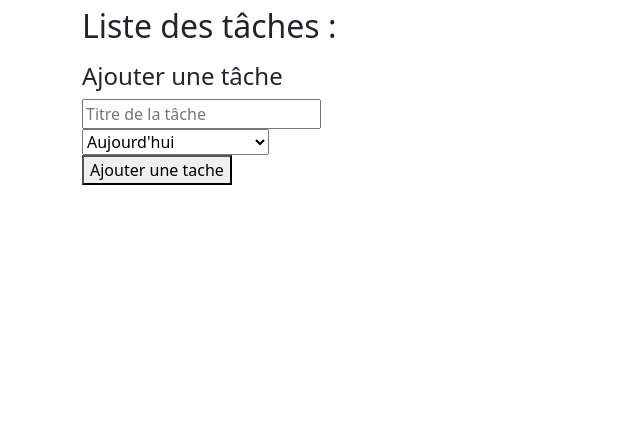
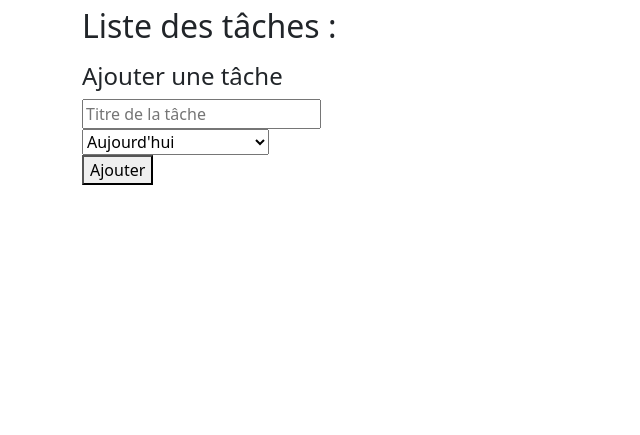
Before and after one commit to RayaneC-01/TaskManager, a PHP site: page /accueil.php in a window 1280 px wide. Shown: the part 365-800 px from the top of the page, without its empty margins (0-640 px from the left). Run offline with PHP 8.4, Linux system fonts and the light colour scheme; a user stored in the database is signed in; data that the repository does not hold is empty.

Commit message:
Page principal

```diff
--- a/Index/accueil.php
+++ b/Index/accueil.php
@@ -78,7 +78,7 @@ require_once 'header.php'; ?>
             </select>
             <input type="text" id="custom_due_date" name="custom_due_date" placeholder="D-M-Y" style="display: none;">
         </div>
-        <button class="bouton-requiert-connexion" type="submit">Ajouter une tache</button>
+        <button class="bouton-requiert-connexion" type="submit">Ajouter</button>
         <?php
         // Afficher un message de succès s'il existe
         if (isset($_SESSION['message_success'])) {
```
